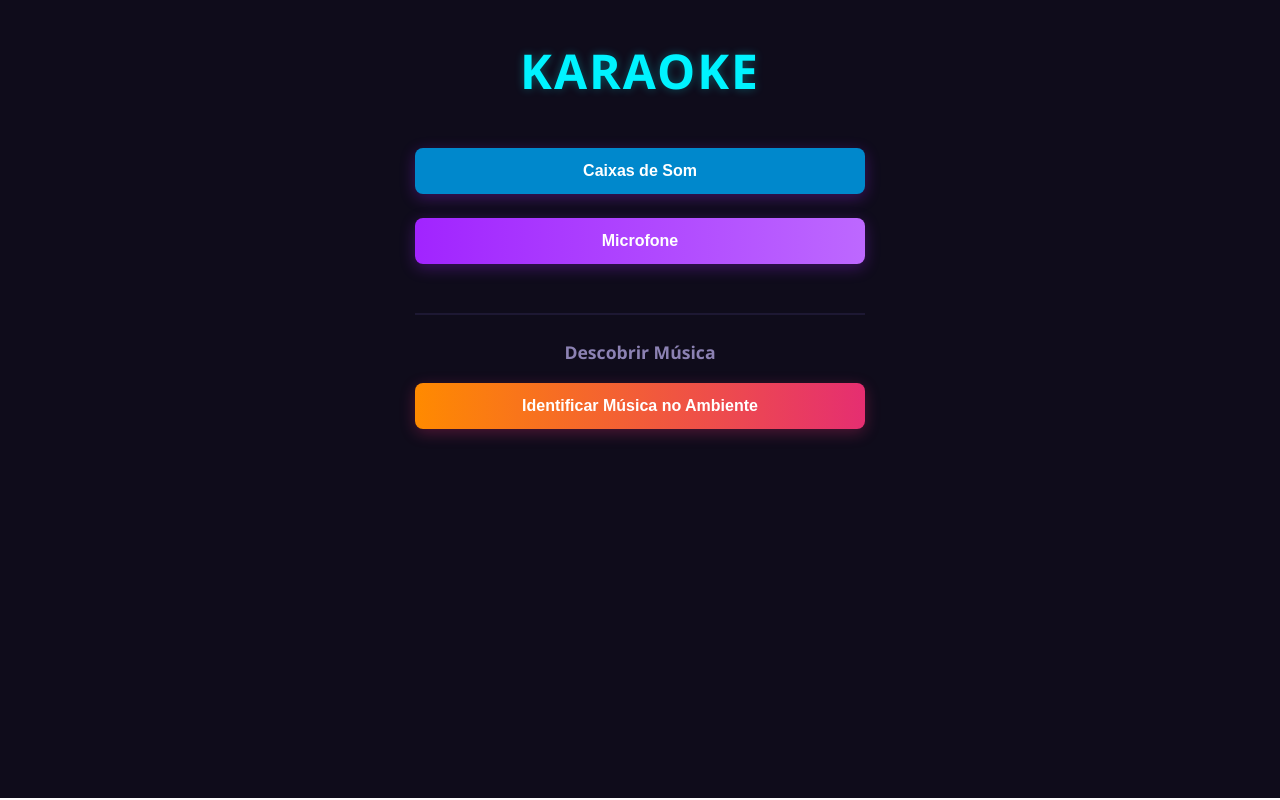
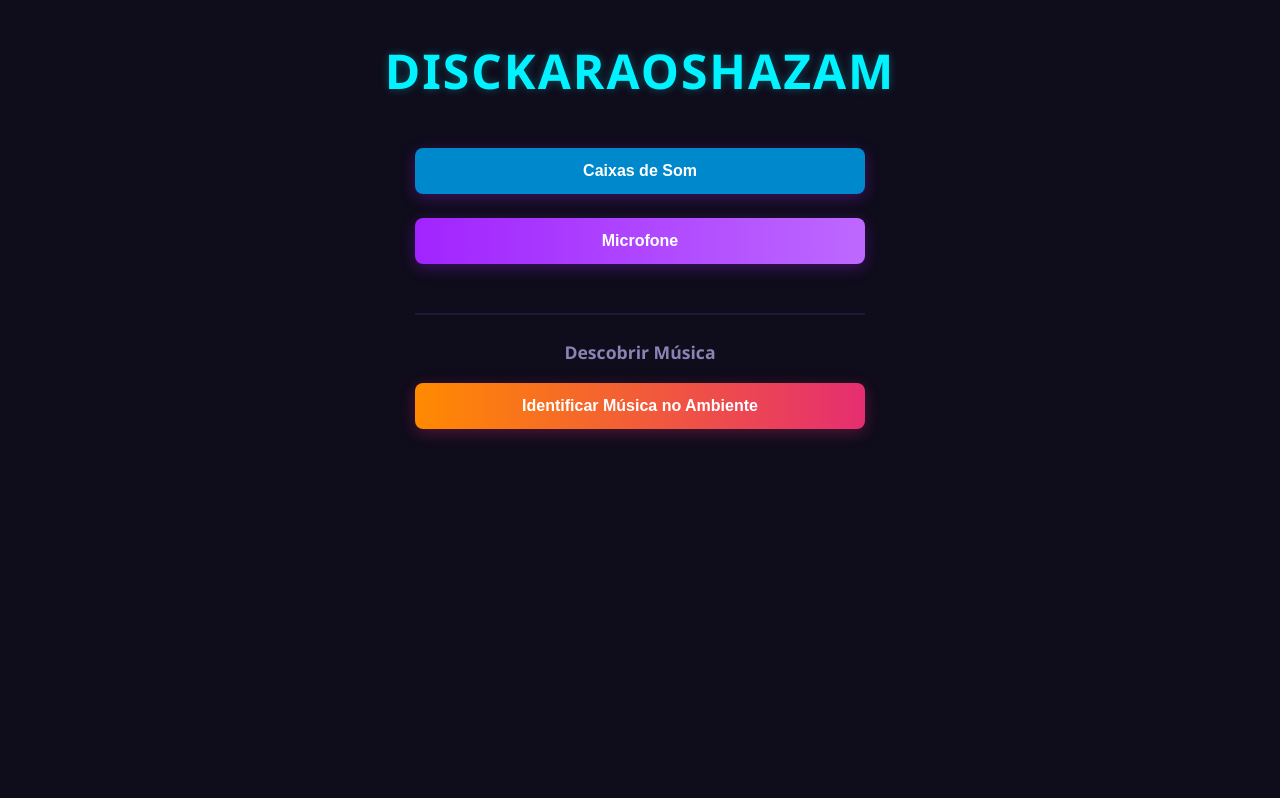
Before and after one commit to thegocassaro/Trab-Redes, an Angular app in the folder client/: page / in a window 1280 px wide. Built offline with nearby package versions, Linux system fonts and the light colour scheme.

Commit message:
altera nome da aplicação

```diff
--- a/client/src/app/app.component.html
+++ b/client/src/app/app.component.html
@@ -1,5 +1,5 @@
 <main>
-  <h1>KARAOKE</h1>
+  <h1>DISCKARAOSHAZAM</h1>
 
   @if (papel === 'NENHUM') {
     <div class="search-area" style="text-align: center;">
```
